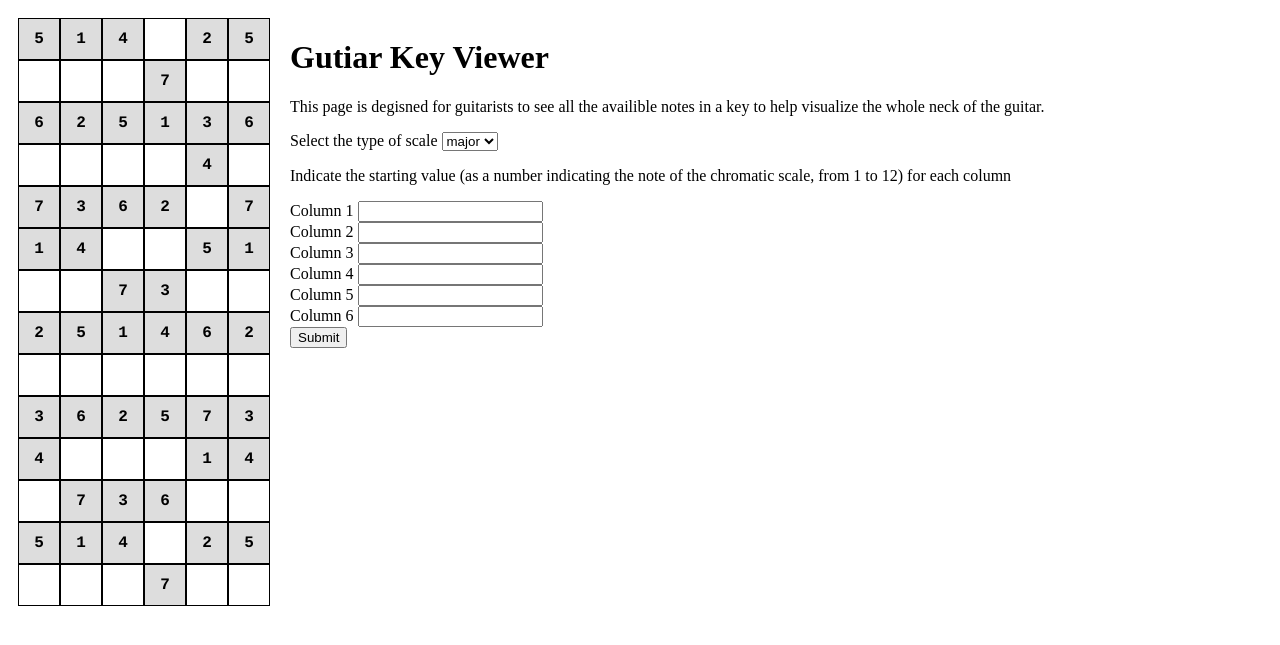
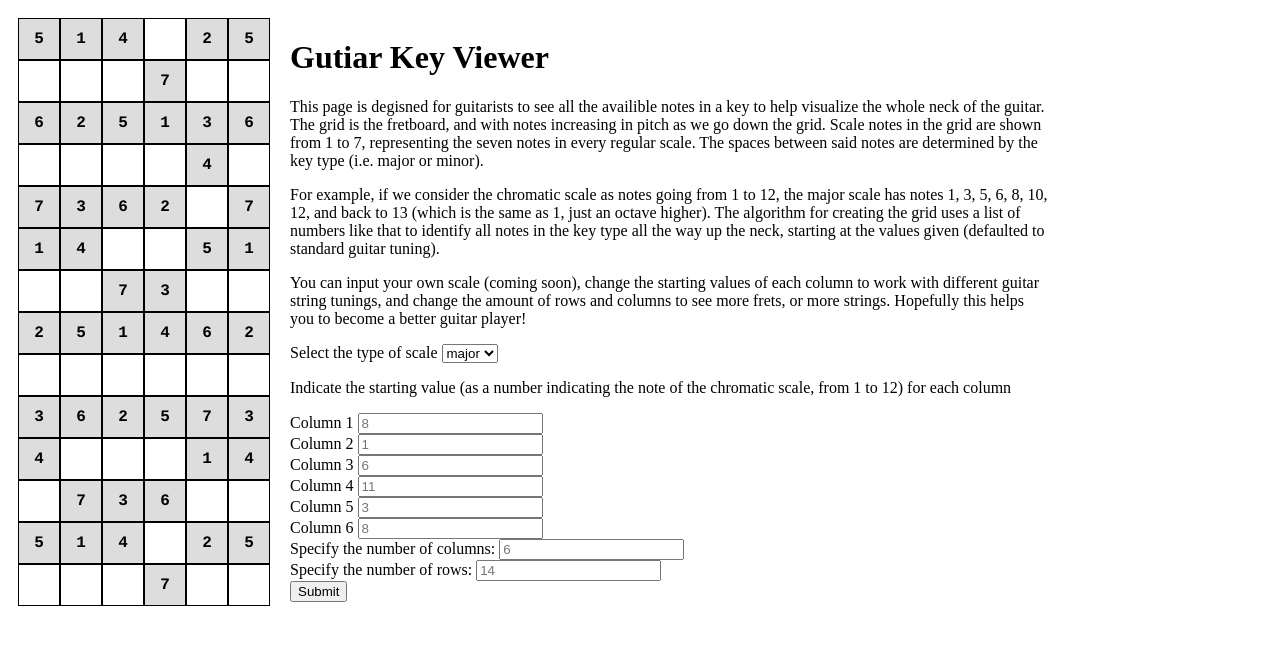
Before and after one commit to george-miller/guitarKeyViewer, a PHP site: page / in a window 1280 px wide. Shown: the top 645 px of the page. Run offline with PHP 8.4, Linux system fonts and the light colour scheme.

Commit message:
Adding in more description and options to add columns, rowcolumns and rows

```diff
--- a/index.php
+++ b/index.php
@@ -119,7 +119,12 @@ for ($col = 0; $col < $columns; $col++) {
 </div>
 <div class="verticalCont" style="width:60%;">
 <h1>Gutiar Key Viewer</h1>
-<p>This page is degisned for guitarists to see all the availible notes in a key to help visualize the whole neck of the guitar.</p>
+          <p>This page is degisned for guitarists to see all the availible notes in a key to help visualize the whole neck of the guitar.  The grid is the fretboard, and with notes increasing in pitch as we go down the grid.  Scale notes in the grid are shown from 1 to 7, representing the seven notes in every regular scale.  The spaces between said notes are determined by the key type (i.e. major or minor).
+          </p>
+          <p>For example, if we consider the chromatic scale as notes going from 1 to 12, the major scale has notes 1, 3, 5, 6, 8, 10, 12, and back to 13 (which is the same as 1, just an octave higher).  The algorithm for creating the grid uses a list of numbers like that to identify all notes in the key type all the way up the neck, starting at the values given (defaulted to standard guitar tuning).
+          </p>
+          <p>
+          You can input your own scale (coming soon), change the starting values of each column to work with different guitar string tunings, and change the amount of rows and columns to see more frets, or more strings.  Hopefully this helps you to become a better guitar player!</p>
 <form>
 <label>Select the type of scale
     <select name="keyType">
@@ -132,10 +137,18 @@ for ($col = 0; $col < $columns; $col++) {
 <?php for($i = 0; $i < $columns; $i++): ?>
 <label>
     Column <?php print($i+1); ?>
-    <input type="text" name="startingValue<?php print($i); ?>">
+    <input type="text" name="startingValue<?php print($i); ?>" placeholder="<?php print($startingValues[$i])?>">
 </label>
 <br/>
 <?php endfor; ?>
+<label>
+          Specify the number of columns: <input type="text" name="columns" placeholder="<?php print($columns)?>">
+</label>
+          <br/>
+<label>
+          Specify the number of rows: <input type="text" name="rows" placeholder="<?php print($rows)?>">
+</label>
+          <br/>
 <input type='submit'>
 </form>
 </div>
```
